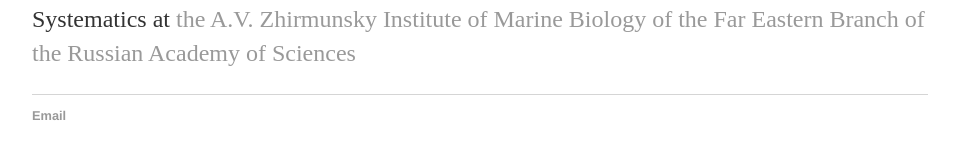
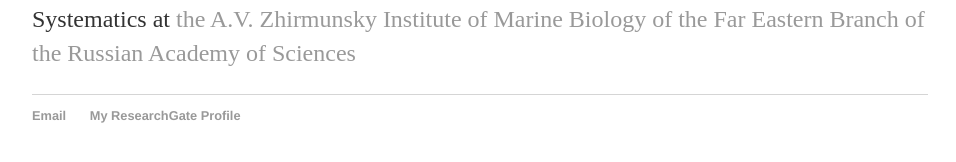
Before and after one commit to Sturcoal/Sturcoal.github.io, a Jekyll site: the page built from index.html, in a window 1280 px wide. Shown: the part 228-390 px from the top of the page, without its empty margins (160-1116 px from the left). Built offline with Jekyll 4.4.1, drawn with Linux system fonts in a browser that asks for light colours.

Commit message:
Update default.html

```diff
--- a/_layouts/default.html
+++ b/_layouts/default.html
@@ -18,7 +18,8 @@
 		<footer>
     		<ul>
         		<li><a href="mailto:sturcoal@mail.ru">Email</a></li>
-        </ul>
+        		<li><a href="https://www.researchgate.net/profile/Sergei_Turanov">My ResearchGate Profile</a></li>
+        	</ul>
 		</footer>
 	</body>
 </html>
```
